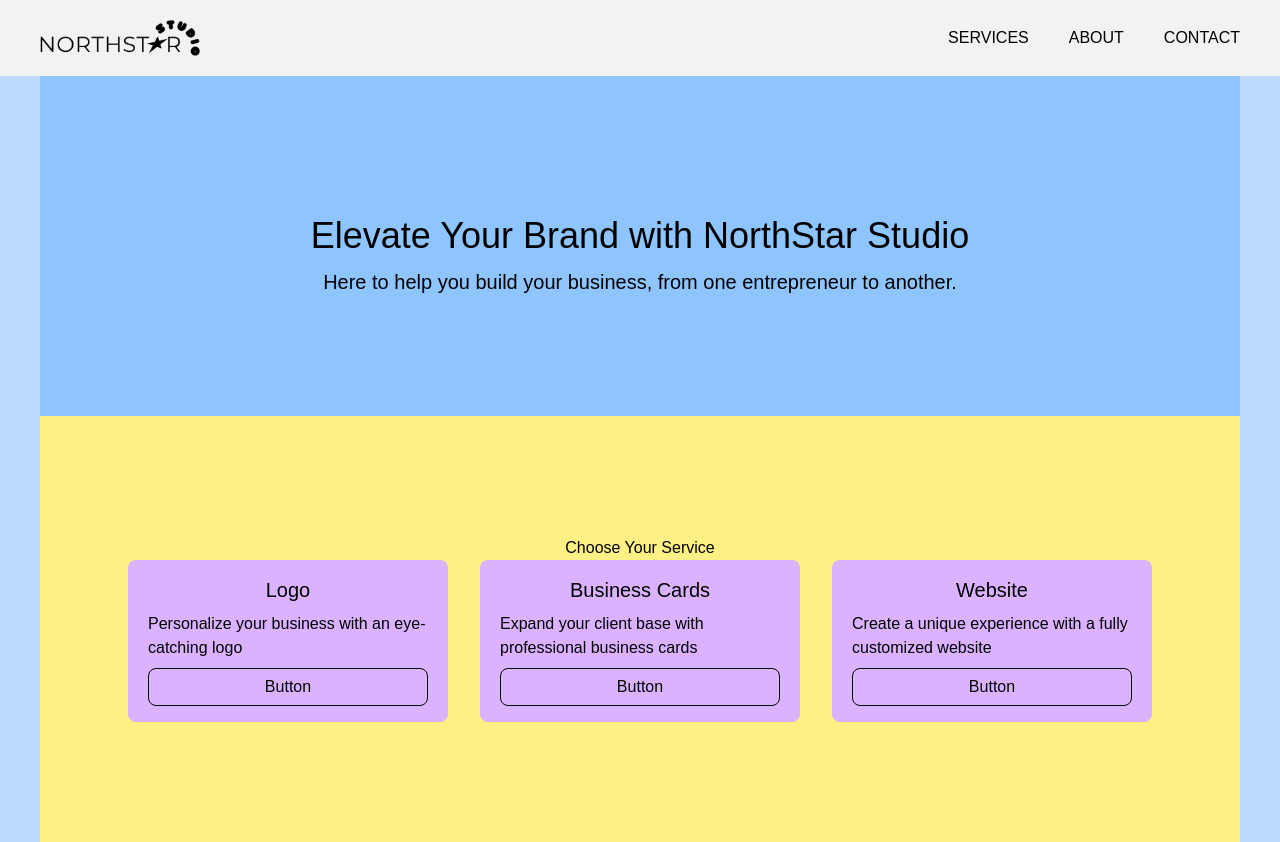
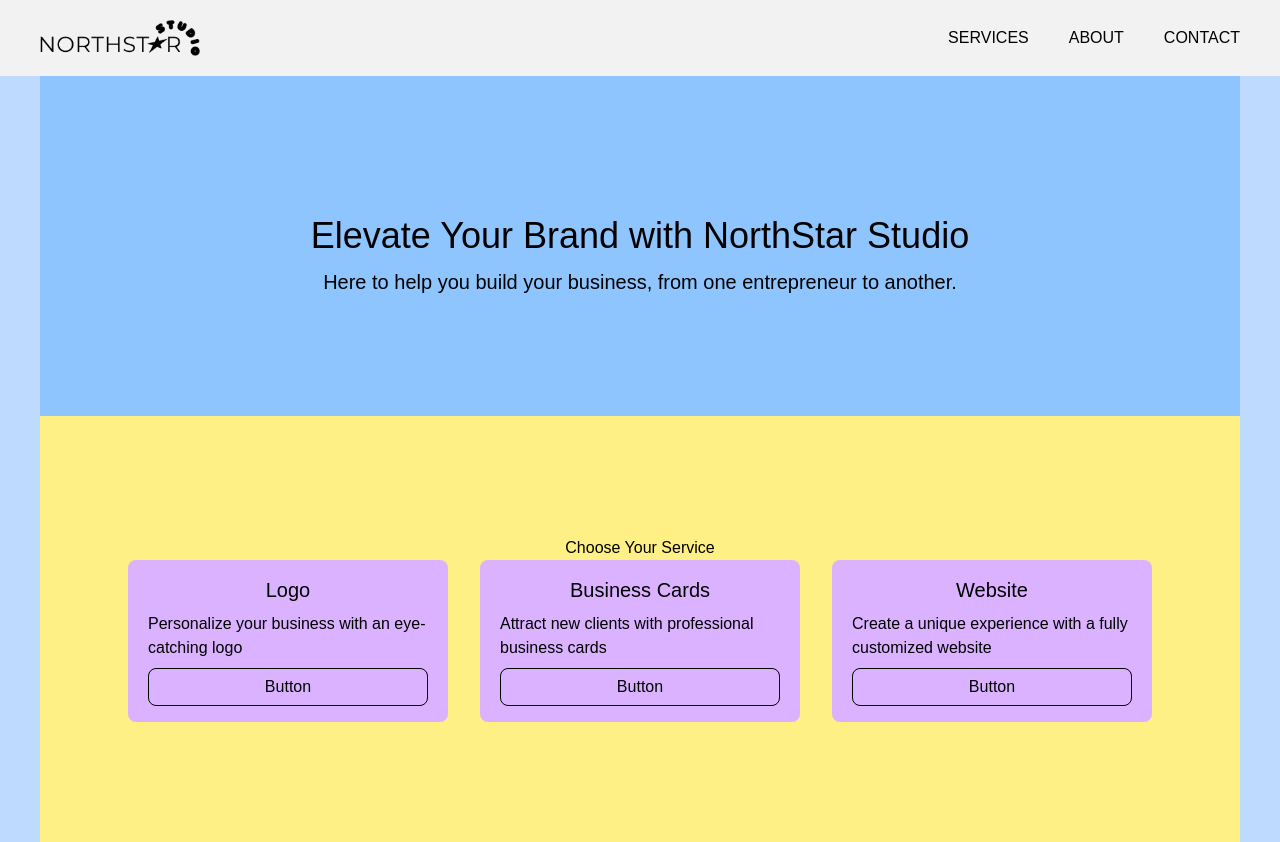
Before and after one commit to ramona-xxii/ramona-freelance-nextapp, a Next.js app: page / in a window 1280 px wide. Built offline with nearby package versions, Linux system fonts and the light colour scheme.

Commit message:
changed placeholder description for card element

```diff
--- a/app/components/ServicesGrid.js
+++ b/app/components/ServicesGrid.js
@@ -5,7 +5,7 @@ export default function ServicesGrid() {
     // array of services
     const services = [
         { title: 'Logo', description: 'Personalize your business with an eye-catching logo' },
-        { title: 'Business Cards', description: 'Expand your client base with professional business cards' },
+        { title: 'Business Cards', description: 'Attract new clients with professional business cards' },
         { title: 'Website', description: 'Create a unique experience with a fully customized website' }
     ];
 
```
